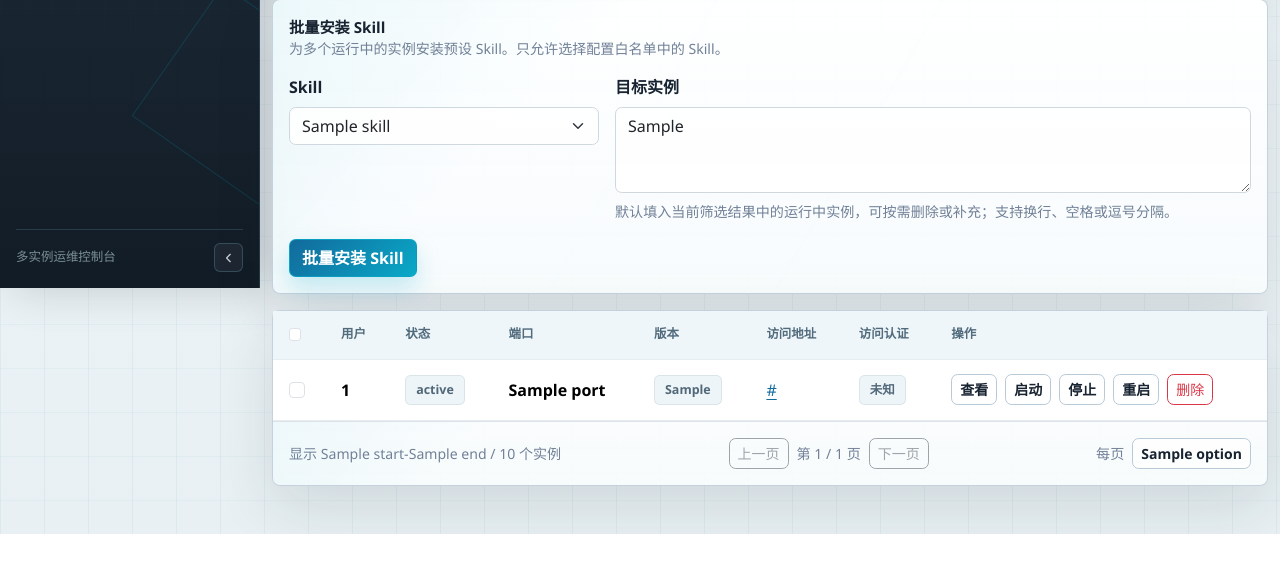
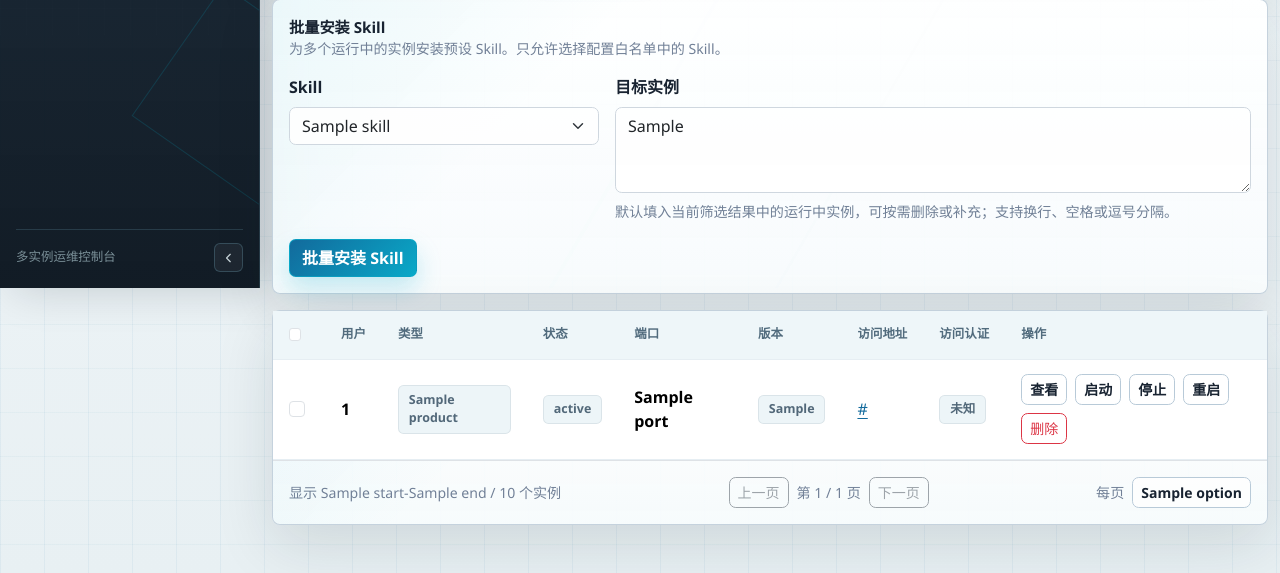
Before and after one commit to yipwingtim/openclaw-manager, a Flask app: template services/manager-web/templates/admin_users.html in a window 1280 px wide. Shown: the part 512-1085 px from the top of the page. Before the commit the page ends 1046 px from the top, so only its background shows below. Run offline with Flask 3, Linux system fonts and the light colour scheme; the template is opened without the code that fills it: most values are stand-ins (such as "Sample title", 1, 10 or a date in 2020).

Commit message:
Add adapter product routing / 增加适配器产品路由

```diff
--- a/services/manager-web/app.py
+++ b/services/manager-web/app.py
@@ -130,6 +130,16 @@ def get_instance_adapter(product="openclaw"):
         nginx_compose_dir=NGINX_COMPOSE_DIR,
         nginx_container_name=NGINX_CONTAINER_NAME,
     )
+
+
+def get_instance_product(user_id):
+    try:
+        metadata_store.initialize(schema_file=MANAGER_DIR / "db" / "schema.sql")
+        instance = metadata_store.get_instance(user_id) or {}
+    except Exception as exc:
+        app.logger.warning("Could not read instance product for %s: %s", user_id, exc)
+        return "openclaw"
+    return (instance.get("product") or "openclaw").strip() or "openclaw"
 
 
 def get_actor_user():
@@ -1102,7 +1112,12 @@ def run_instance_lifecycle_action(user_id, action):
     if action not in {"delete", "restore"} and not user_dir.is_dir():
         return 1, f"User not found: {user_id}"
 
-    adapter = get_instance_adapter()
+    product = get_instance_product(user_id)
+    try:
+        adapter = get_instance_adapter(product)
+    except ValueError as exc:
+        return 1, str(exc)
+
     if action == "start":
         return adapter.start(user_id)
     elif action == "stop":
@@ -1227,6 +1242,7 @@ def list_deleted_users():
         users.append(
             {
                 "user_id": user_id,
+                "product": instance.get("product") or "openclaw",
                 "status": "DELETED",
                 "port": port,
                 "openclaw_version": instance.get("openclaw_version") or "",
@@ -1256,6 +1272,7 @@ def list_active_users(status_filter="running"):
         if not user_id:
             continue
         port = detect_port(user_id)
+        product = get_instance_product(user_id)
         status = get_container_status(user_id)
         is_stopped = status == "STOPPED"
         if status_filter == "running" and is_stopped:
@@ -1265,6 +1282,7 @@ def list_active_users(status_filter="running"):
         users.append(
             {
                 "user_id": user_id,
+                "product": product,
                 "status": status,
                 "port": port,
                 "openclaw_version": detect_openclaw_version(user_id),
--- a/services/manager-web/templates/admin_users.html
+++ b/services/manager-web/templates/admin_users.html
@@ -105,6 +105,7 @@
                   <input class="form-check-input" type="checkbox" id="select-current-page" aria-label="&#20840;&#36873;&#24403;&#21069;&#39029;">
                 </th>
                 <th>用户</th>
+                <th>类型</th>
                 <th>状态</th>
                 <th>端口</th>
                 <th>版本</th>
@@ -120,6 +121,7 @@
                     <input class="form-check-input bulk-user-checkbox" type="checkbox" name="user_ids" value="{{ user.user_id }}" form="bulk-lifecycle-form" {% if user.status == "DELETED" %}disabled{% endif %}>
                   </td>
                   <td class="fw-semibold">{{ user.user_id }}</td>
+                  <td><span class="badge-status badge-neutral">{{ user.product or "openclaw" }}</span></td>
                   <td>
                     {% if user.status.startswith("Up") %}
                       <span class="badge-status badge-running">{{ user.status }}</span>
```
Also changed, not shown: docs/architecture/roadmap.md (+2 -0 lines), tests/test_manager_web_lifecycle.py (+27 -1 lines).
